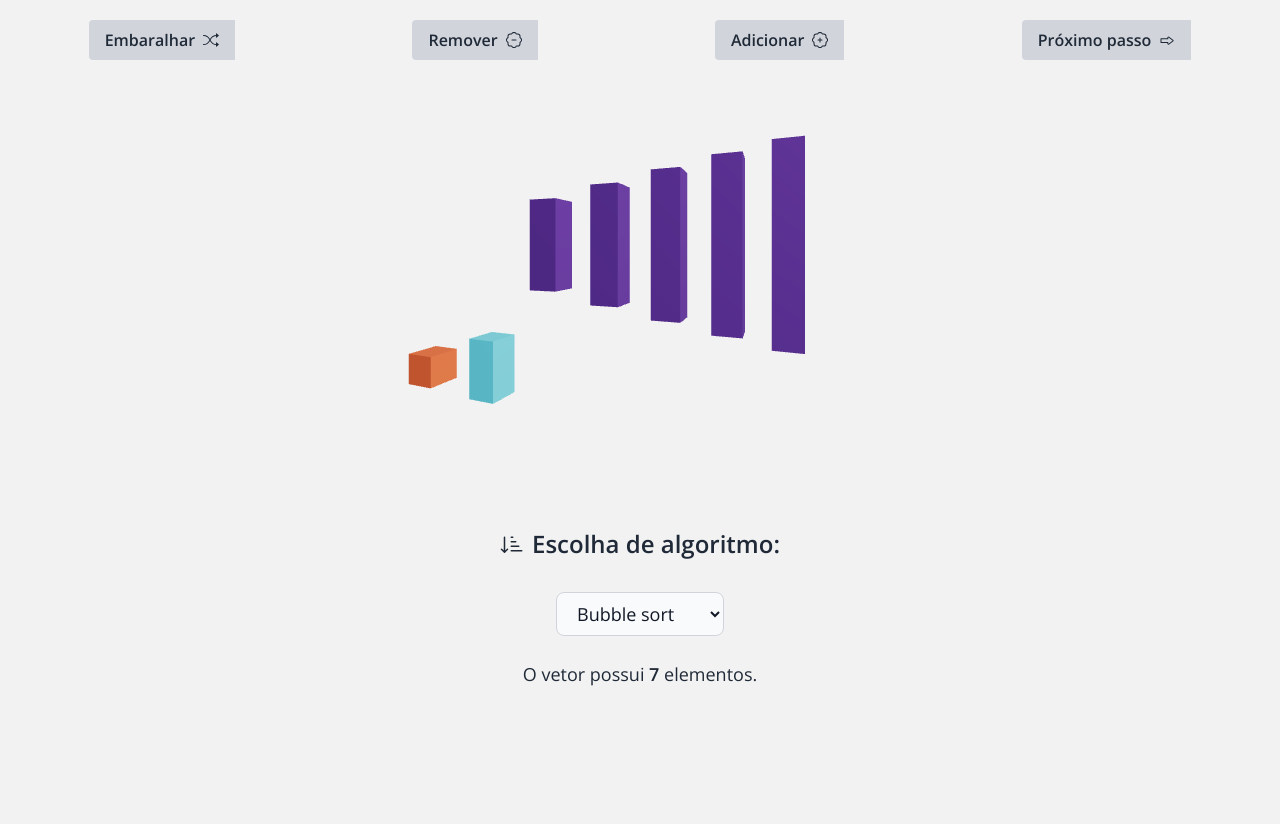
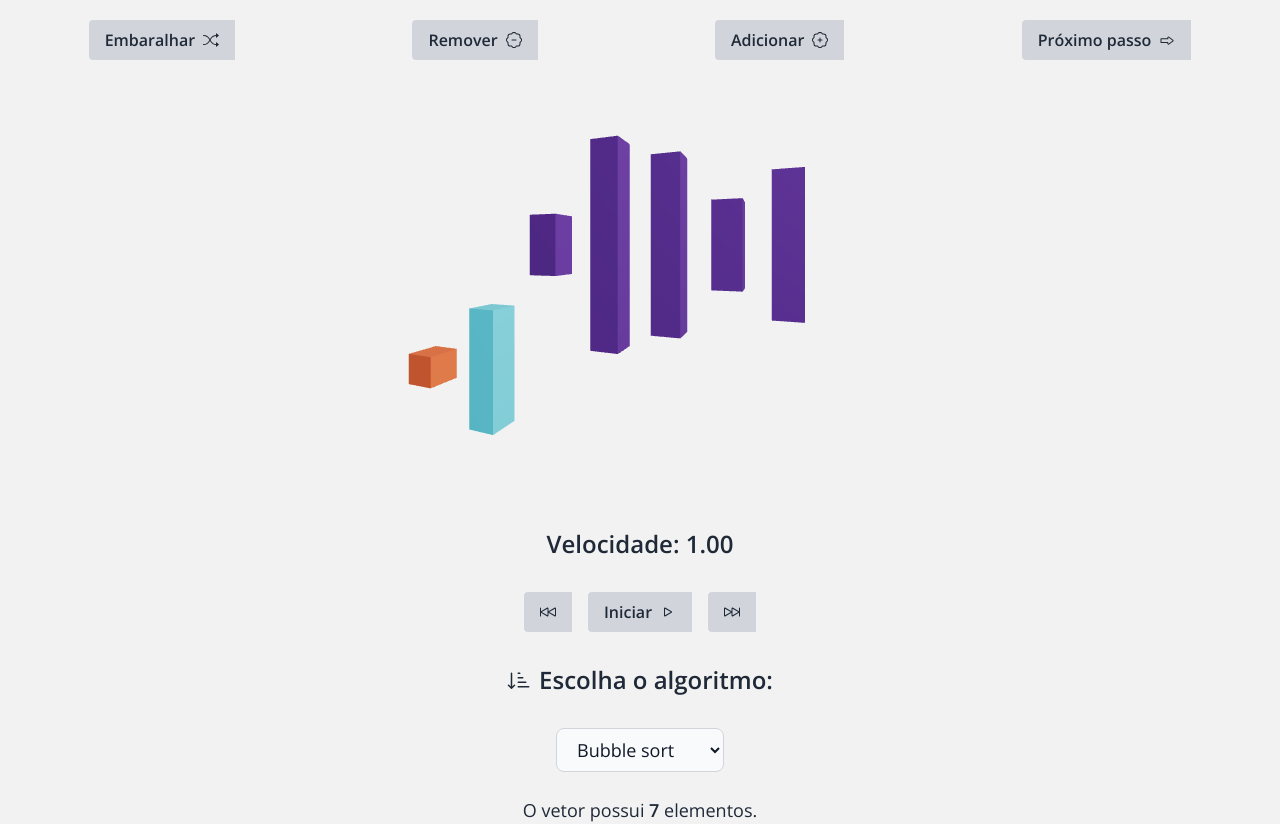
Before and after one commit to marcelo-schreiber/3d-sort, a React (Vite) app: page / in a window 1280 px wide. Before the commit the page ends 800 px from the top, so only its background shows below. Built offline with nearby package versions, Linux system fonts and the light colour scheme.

Commit message:
add: velocity sort & refac

```diff
--- a/src/components/CanvasMain.tsx
+++ b/src/components/CanvasMain.tsx
@@ -21,21 +21,49 @@ import {
   BsSortDownAlt,
   BsPatchPlus,
   BsPatchMinus,
+  BsPlay,
+  BsPause,
+  BsSkipForward,
+  BsSkipBackward,
 } from "react-icons/bs";
 
+const acceleration = 150;
+
 function CanvasMain() {
-  const [generator, setGenerator] = useState(bubbleSort([1, 2, 3, 4, 5, 6, 7]));
+  const [generator, setGenerator] = useState(
+    bubbleSort(shuffle([1, 2, 3, 4, 5, 6, 7]))
+  );
   const [sortingState, setSortingState] = useState(() => generator.next());
   const [currentAlg, setCurrentAlg] = useState("Bubble sort");
+  const [play, setPlay] = useState(false);
+  const [delay, setDelay] = useState(1000);
 
   const sort = () => !sortingState.done && setSortingState(generator.next());
 
-  let array = sortingState.value.arr;
   const boxes = sortingState.value;
+  let { arr: array } = sortingState.value;
 
   useEffect(() => {
     setAlgorithm();
   }, [currentAlg]);
+
+  useEffect(() => {
+    const timer = setTimeout(() => sort(), delay); // 800ms delay (0.8s)
+
+    if (!play) clearTimeout(timer);
+
+    return () => clearTimeout(timer);
+  }, [sortingState, play]);
+
+  const speedUp = () => {
+    if (delay <= acceleration) return;
+    setDelay((prev) => prev - acceleration);
+  };
+
+  const slowDown = () => {
+    if (delay >= 2000) return; // 2 seconds will be the slowest delay possible
+    setDelay((prev) => prev + acceleration);
+  };
 
   const setAlgorithm = () => {
     let newGenerator;
@@ -104,15 +132,52 @@ function CanvasMain() {
         />
       </Canvas>
       <nav>
+        <h2 className="text-gray-800 font-semibold text-2xl my-8 flex items-center justify-center">
+          Velocidade: {Number((1 / delay) * 1000).toFixed(2)}
+        </h2>
+        <div className="w-full flex justify-center align-center">
+          <button
+            onClick={slowDown}
+            disabled={delay >= 2000}
+            className={`bg-gray-300 hover:bg-gray-400 text-gray-800 font-bold py-2 px-4 rounded-l ${
+              delay >= 2000 && "bg-gray-200"
+            }`}
+          >
+            <BsSkipBackward />
+          </button>
+          <button
+            onClick={() => setPlay((prev) => !prev)}
+            className="bg-gray-300 hover:bg-gray-400 mx-4 text-gray-800 font-bold py-2 px-4 rounded-l "
+          >
+            {play ? (
+              <span className="flex items-center justify-center">
+                Pausar <BsPause className="ml-2" />
+              </span>
+            ) : (
+              <span className="flex items-center justify-center">
+                Iniciar <BsPlay className="ml-2" />
+              </span>
+            )}
+          </button>
+          <button
+            onClick={speedUp}
+            disabled={delay <= acceleration}
+            className={`bg-gray-300 hover:bg-gray-400 text-gray-800 font-bold py-2 px-4 rounded-l ${
+              delay <= acceleration && "bg-gray-200"
+            }`}
+          >
+            <BsSkipForward />
+          </button>
+        </div>
         <label
           htmlFor="selectAlg"
           className="text-gray-800 font-semibold text-2xl my-8 flex items-center justify-center"
         >
-          <BsSortDownAlt className="mr-2" /> Escolha de algoritmo:
+          <BsSortDownAlt className="mr-2" /> Escolha o algoritmo:
         </label>
         <select
           id="selectAlg"
-          className="flex mx-auto bg-gray-50 border border-gray-300 text-gray-900 text-lg rounded-lg focus:ring-blue-500 focus:border-blue-500 py-2 px-4 "
+          className="flex mx-auto bg-gray-50 border border-gray-300 text-gray-900 text-lg rounded-lg focus:ring-blue-500 focus:border-blue-500 py-2 px-4"
           onChange={(e: React.ChangeEvent<HTMLSelectElement>) =>
             setCurrentAlg(e.target.value)
           }
```
